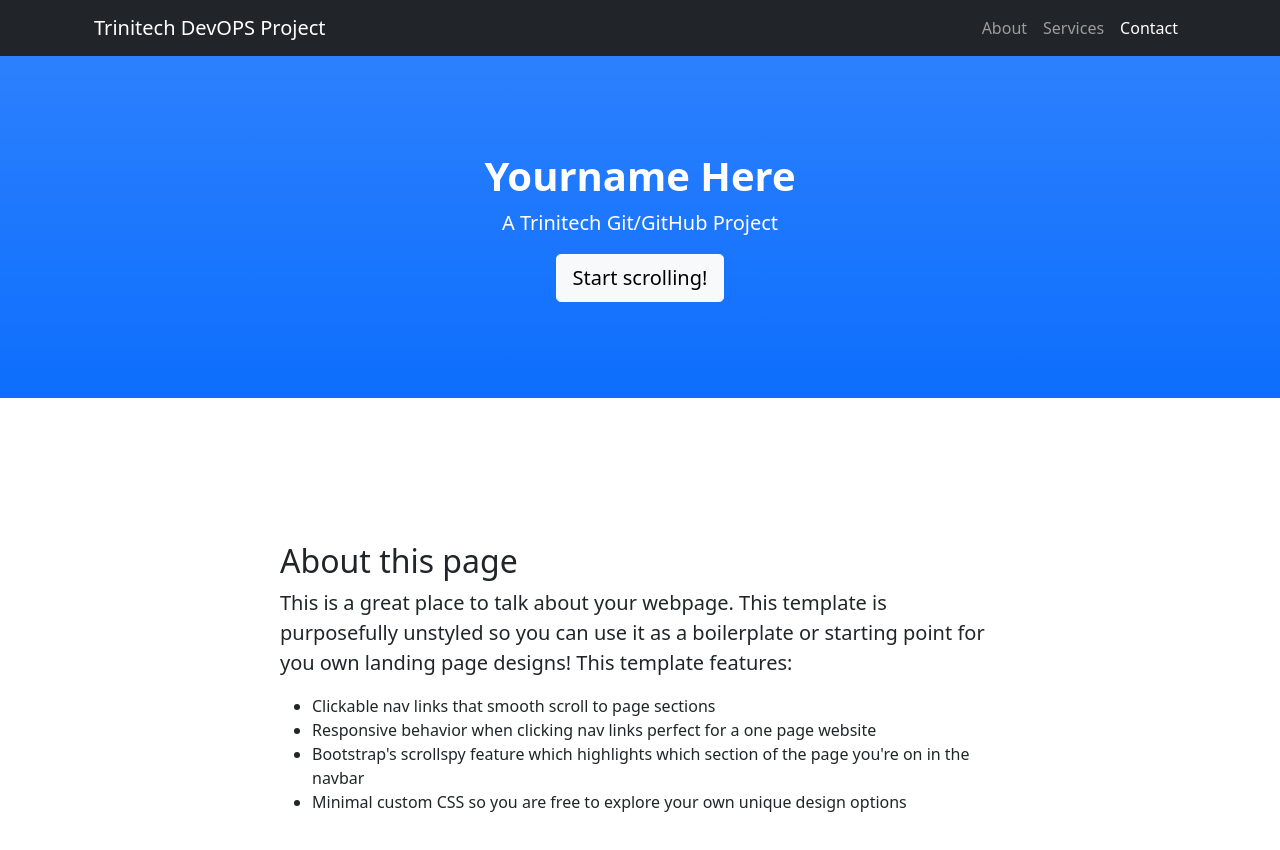
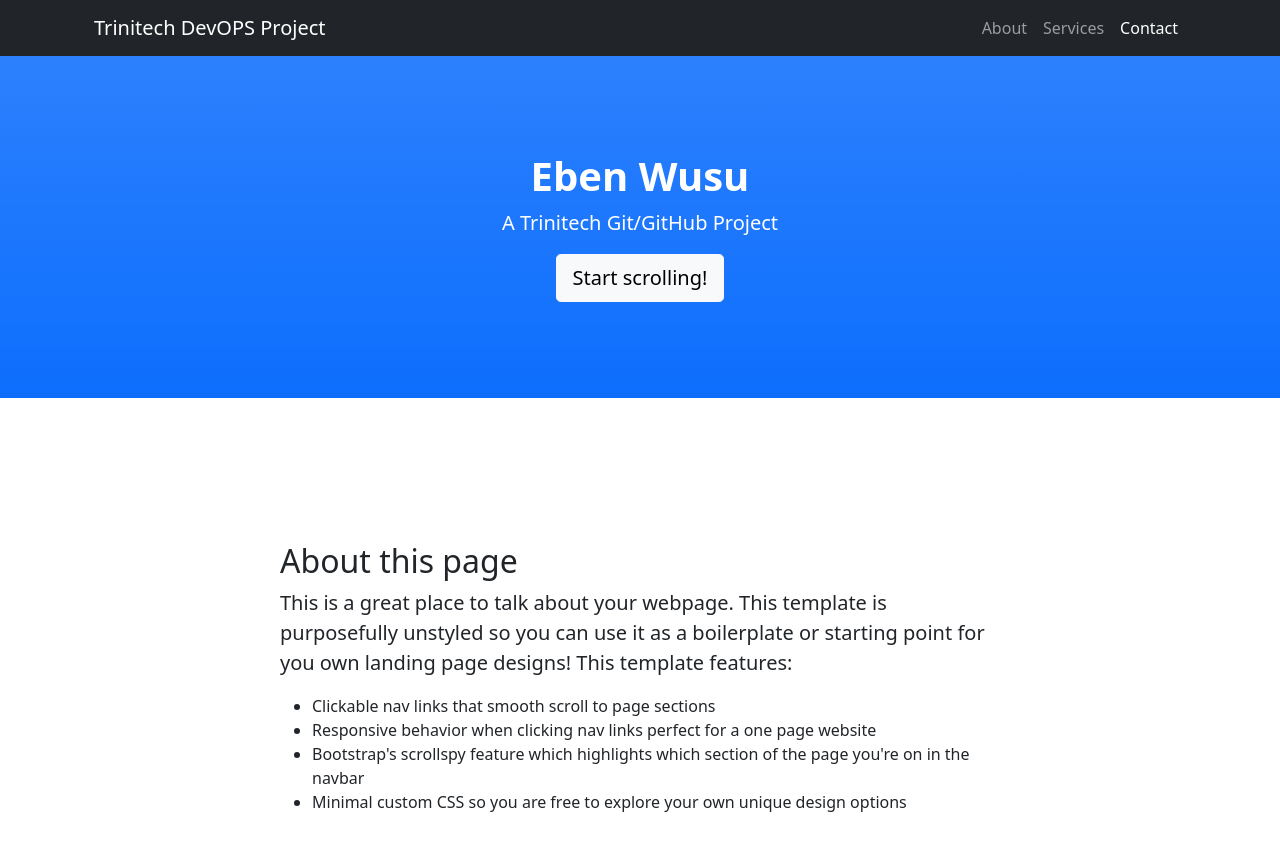
Before and after one commit to Ebenwusu/Class37-repo, a plain HTML site: page index.html in a window 1280 px wide. Shown: the top 850 px of the page. Drawn offline with nearby package versions, Linux system fonts and the light colour scheme.

Commit message:
html name change

```diff
--- a/index.html
+++ b/index.html
@@ -30,7 +30,7 @@
         <!-- Header-->
         <header class="bg-primary bg-gradient text-white">
             <div class="container px-4 text-center">
-                <h1 class="fw-bolder">Yourname Here</h1>
+                <h1 class="fw-bolder">Eben Wusu</h1>
                 <p class="lead">A Trinitech Git/GitHub Project</p>
                 <a class="btn btn-lg btn-light" href="#about">Start scrolling!</a>
             </div>
```
